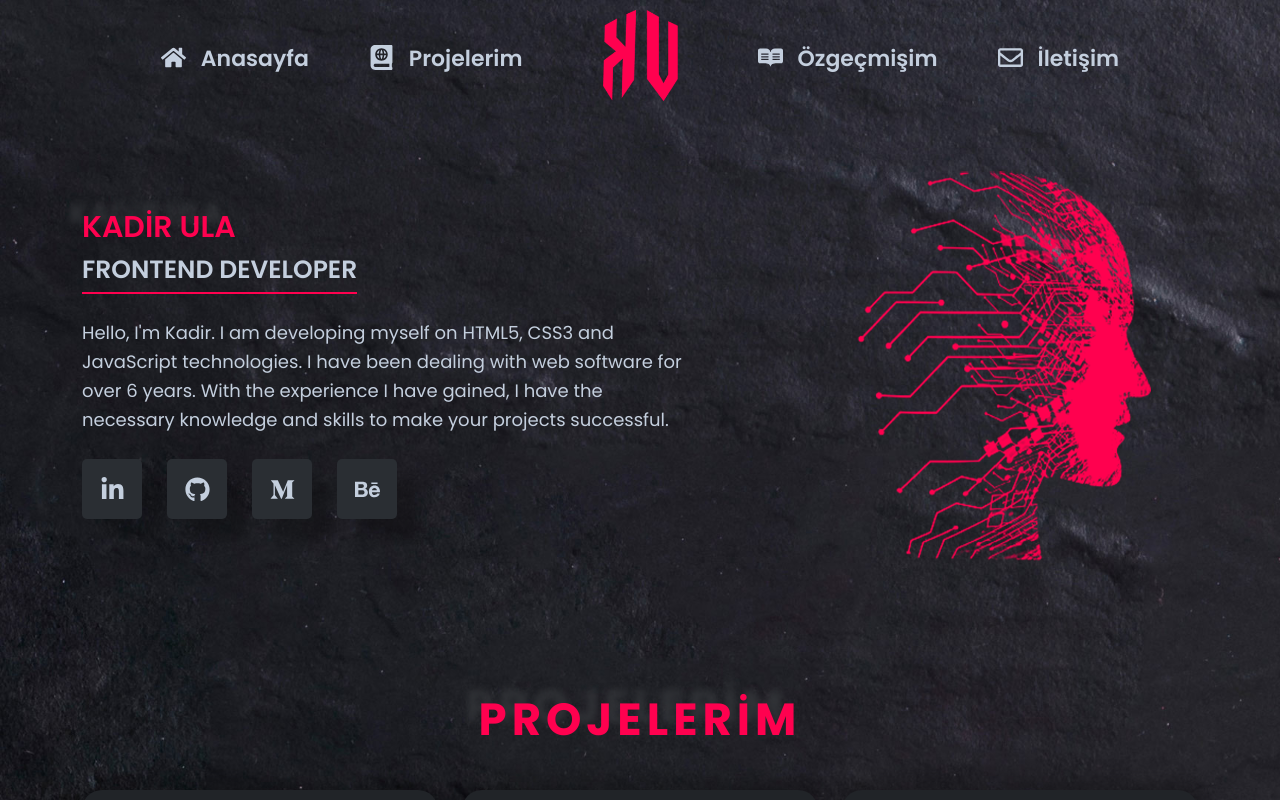
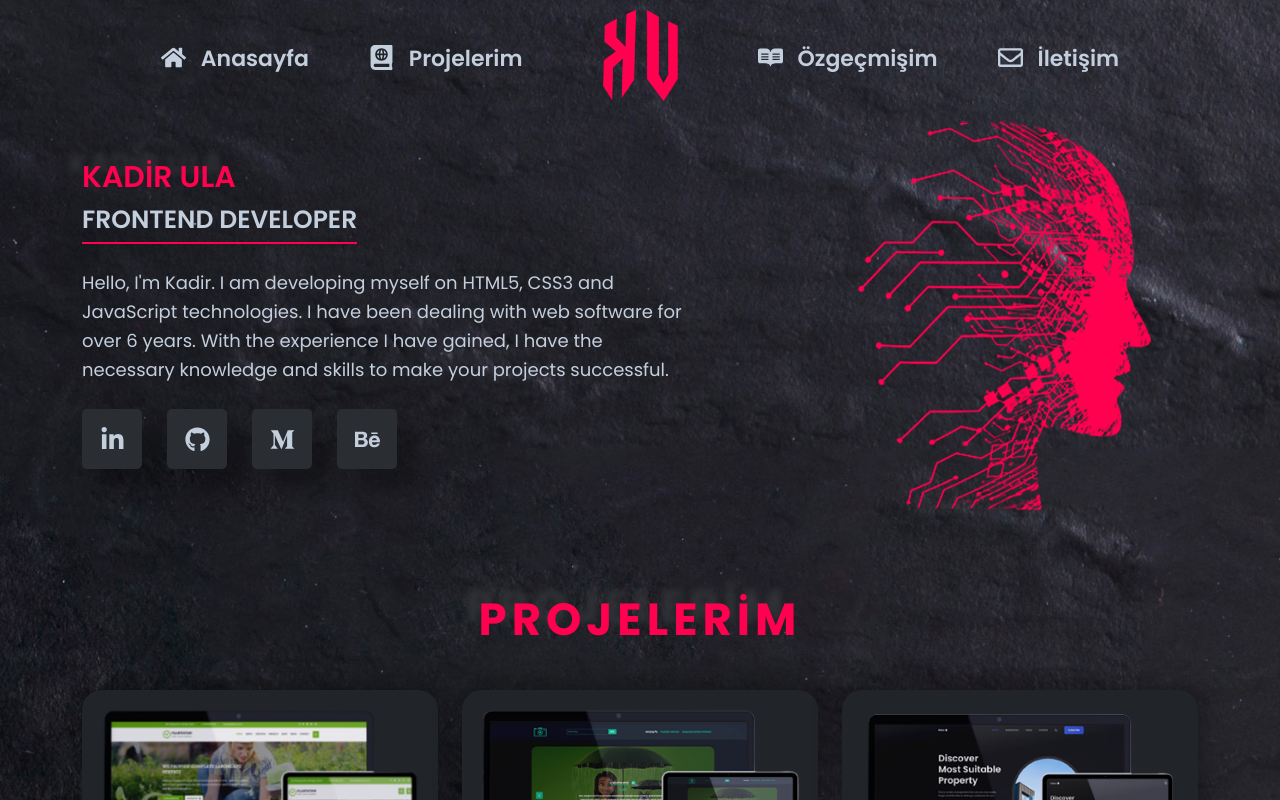
Before and after one commit to kadirula/react-my-portfolio, a React (Create React App) app: page / in a window 1280 px wide. Shown: the top 800 px of the page. Built offline with nearby package versions, Linux system fonts and the light colour scheme.

Commit message:
project update

```diff
--- a/src/sass/module/_home-banner.scss
+++ b/src/sass/module/_home-banner.scss
@@ -1,5 +1,5 @@
 .home-banner{
-    padding: 50px 0;
+    // padding: 50px 0;
     &__content{
         display: flex;
         align-items: center;
```
Also changed, not shown: 1 other file (tests, documents, lock files or other folders).
